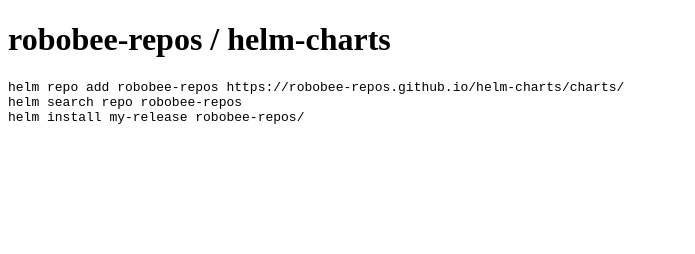
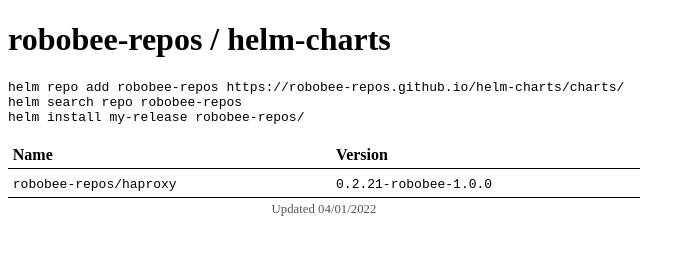
Before and after one commit to robobee-repos/helm-charts, a plain HTML site: page charts/index.html in a window 1280 px wide. Shown: the whole page, without its empty margins (0-695 px from the left). Drawn offline with Linux system fonts and the light colour scheme.

Commit message:
Add Bitnami HaProxy

```diff
--- a/charts/index.html
+++ b/charts/index.html
@@ -1,5 +1,51 @@
  <!DOCTYPE html>
 <html>
+
+<style>
+table {
+  width: 50%;
+  text-align: left;
+  border-collapse: collapse;
+  margin: 0 0 1em 0;
+  caption-side: top;
+}
+
+caption, td, th {
+  padding: 0.3em;
+}
+
+tbody {
+  border-top: 1px solid #000;
+  border-bottom: 1px solid #000;
+}
+
+tbody th, tfoot th {
+  border: 0;
+}
+
+th.name {
+  width: 25%;
+}
+
+th.location {
+  width: 20%;
+}
+
+th.lasteruption {
+  width: 30%;
+}
+
+th.eruptiontype {
+  width: 25%;
+}
+
+tfoot {
+  text-align: center;
+  color: #555;
+  font-size: 0.8em;
+}
+</style>
+
 <body>
 
 <h1>robobee-repos / helm-charts</h1>
@@ -12,5 +58,27 @@ helm install my-release robobee-repos/
 </pre>
 </p>
 
+<table>
+
+<thead>
+<tr>
+<th>Name</th>
+<th>Version</th>
+</tr>
+</thead>
+
+<tr>
+<td><code>robobee-repos/haproxy</code></td>
+<td><code>0.2.21-robobee-1.0.0</code></td>
+</tr>
+
+<tfoot>
+<tr>
+<td colspan="2">Updated 04/01/2022</td>
+</tr>
+</tfoot>
+
+</table>
+
 </body>
 </html>
```
